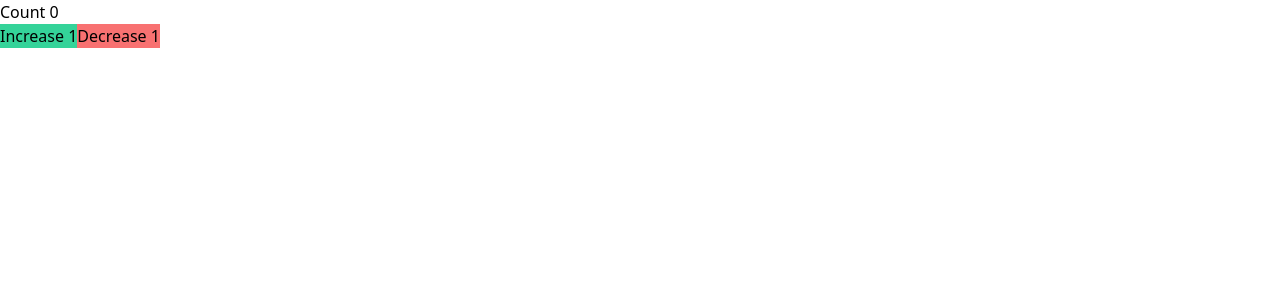
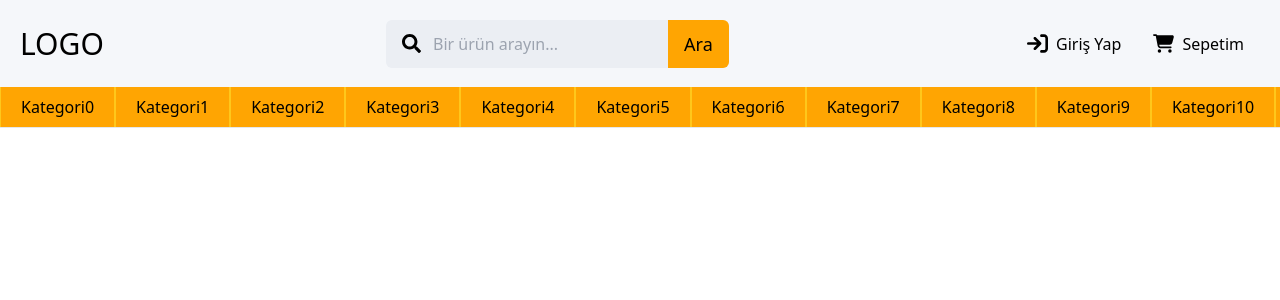
Before and after one commit to MegeKaplan/akser-shop, a React (Vite) app in the folder client/: page / in a window 1280 px wide. Shown: the top 300 px of the page. Built offline with nearby package versions, Linux system fonts and the light colour scheme.

Commit message:
feat: Header and Nav components added

```diff
--- a/client/package.json
+++ b/client/package.json
@@ -12,6 +12,7 @@
   "dependencies": {
     "react": "^18.3.1",
     "react-dom": "^18.3.1",
+    "react-icons": "^5.2.1",
     "toastify-js": "^1.12.0"
   },
   "devDependencies": {
--- a/client/src/App.tsx
+++ b/client/src/App.tsx
@@ -1,4 +1,5 @@
 import { useAppContext } from "./context/AppContext";
+import Home from "./pages/Home";
 
 function App() {
   const { count, setCount } = useAppContext();
@@ -14,13 +15,7 @@ function App() {
 
   return (
     <>
-      <h1>Count {count}</h1>
-      <button className="bg-emerald-400" onClick={() => buttonHandler(1)}>
-        Increase 1
-      </button>
-      <button className="bg-red-400" onClick={() => buttonHandler(-1)}>
-        Decrease 1
-      </button>
+      <Home />
     </>
   );
 }
--- /dev/null
+++ b/client/src/components/Header.tsx
@@ -0,0 +1,92 @@
+import React, { useState } from "react";
+import Nav from "./Nav";
+import { FaSearch } from "react-icons/fa";
+import { FaArrowRightToBracket } from "react-icons/fa6";
+import { FaCartShopping } from "react-icons/fa6";
+import { FaBars } from "react-icons/fa6";
+
+const iconSize = 21;
+
+const Header: React.FC = () => {
+  const [headerMenuState, setHeaderMenuState] = useState<boolean>(false);
+  const headerMenuToggle = () => {
+    setHeaderMenuState(!headerMenuState);
+    console.log(headerMenuState);
+  };
+
+  return (
+    <>
+      <header className="bg-secondary-50 w-full h-24 sm:h-32 grid grid-rows-4 border-b-[1px] place-items-center overflow-hidden">
+        <div className="flex flex-row items-center justify-between w-full px-5 row-span-3 h-1/2 mb-2">
+          <div className="w-auto text-2xl sm:text-3xl">LOGO</div>
+          {/* <div className="flex sm:hidden p-3">
+          <FaSearch size={iconSize} />
+        </div> */}
+          {/* <div className="hidden sm:flex items-center justify-center flex-row overflow-hidden rounded-md h-full bg-secondary-100"> */}
+          <div className="flex items-center justify-center flex-row overflow-hidden rounded-md bg-secondary-100 h-10 sm:h-12 mx-4">
+            <div className="h-full p-4 pr-2 flex items-center justify-center">
+              <FaSearch size={iconSize - 2} />
+            </div>
+            <div>
+              <input
+                type="text"
+                placeholder="Bir ürün arayın..."
+                className="w-full h-full bg-transparent p-1 outline-none"
+              />
+            </div>
+            <button className="bg-primary-500 py-3 px-4 text-lg hover:bg-primary-600">
+              Ara
+            </button>
+          </div>
+          <div className="flex items-center justify-center flex-row">
+            <a
+              href="#"
+              className="hidden sm:flex items-center justify-center flex-row m-1 sm:m-2 h-full p-2 hover:text-primary-600"
+            >
+              <FaArrowRightToBracket size={iconSize} />
+              <span className="ml-2 transition">Giriş Yap</span>
+            </a>
+            <a
+              href="#"
+              className="hidden sm:flex items-center justify-center flex-row m-1 sm:m-2 h-full p-2 hover:text-primary-600"
+            >
+              <FaCartShopping size={iconSize} />
+              <span className="ml-2 transition">Sepetim</span>
+            </a>
+          </div>
+          <div className="flex sm:hidden">
+            <FaBars
+              size={iconSize + 2}
+              onClick={() => headerMenuToggle()}
+              className="hover:text-primary-600 cursor-pointer"
+            />
+          </div>
+        </div>
+        <Nav />
+      </header>
+      <div
+        className={
+          "w-full bg-secondary-50 border-b-[1px] items-center justify-center flex-col " +
+          (headerMenuState ? "flex" : "hidden")
+        }
+      >
+        <a
+          href="#"
+          className="flex items-center justify-start flex-row p-4 hover:text-primary-600 w-10/12 border-b-[1px]"
+        >
+          <FaArrowRightToBracket size={iconSize} />
+          <span className="ml-2 transition">Giriş Yap</span>
+        </a>
+        <a
+          href="#"
+          className="flex items-center justify-start flex-row p-4 hover:text-primary-600 w-10/12"
+        >
+          <FaCartShopping size={iconSize} />
+          <span className="ml-2 transition">Sepetim</span>
+        </a>
+      </div>
+    </>
+  );
+};
+
+export default Header;
--- /dev/null
+++ b/client/src/components/Nav.tsx
@@ -0,0 +1,60 @@
+import React, { useRef } from "react";
+
+const Nav: React.FC = () => {
+  const scrollRef = useRef<HTMLDivElement>(null);
+
+  const handleScroll = (e: any) => {
+    if (scrollRef.current) {
+      scrollRef.current.scrollLeft -= (e.deltaY * 40) / 10;
+    }
+  };
+
+  return (
+    <nav
+      className="w-full flex flex-row items-center justify-start row-span-1 overflow-x-scroll select-none scroll-smooth"
+      ref={scrollRef}
+      onWheel={handleScroll}
+      style={{
+        scrollbarWidth: "none", // Firefox için scrollbar'ı gizler
+        msOverflowStyle: "none", // IE ve Edge için scrollbar'ı gizler
+      }}
+    >
+      {[
+        "",
+        "",
+        "",
+        "",
+        "",
+        "",
+        "",
+        "",
+        "",
+        "",
+        "",
+        "",
+        "",
+        "",
+        "",
+        "",
+        "",
+        "",
+        "",
+        "",
+        "",
+        "",
+        "",
+        "",
+        "",
+      ].map((item, index) => (
+        <div
+          key={index}
+          className="flex items-center justify-center bg-primary-500 px-5 py-2 pb-4 hover:bg-primary-600 cursor-pointer border-x-[1px] border-primary-400"
+        >
+          Kategori{index}
+        </div>
+      ))}
+    </nav>
+  );
+};
+
+export default Nav;
--- /dev/null
+++ b/client/src/pages/Home.tsx
@@ -0,0 +1,12 @@
+import React from "react";
+import Header from "../components/Header";
+
+const Home: React.FC = () => {
+  return (
+    <>
+      <Header />
+    </>
+  );
+};
+
+export default Home;
--- a/client/tailwind.config.js
+++ b/client/tailwind.config.js
@@ -1,8 +1,38 @@
 /** @type {import('tailwindcss').Config} */
 export default {
+  mode: "jit",
   content: ["./index.html", "./src/**/*.{js,ts,jsx,tsx}"],
   theme: {
-    extend: {},
+    extend: {
+      colors: {
+        primary: {
+          50: "#fffcea",
+          100: "#fff5c5",
+          200: "#ffeb85",
+          300: "#ffda46",
+          400: "#ffc71b",
+          500: "#ffa502",
+          600: "#e27c00",
+          700: "#bb5502",
+          800: "#984108",
+          900: "#7c360b",
+          950: "#481a00",
+        },
+        secondary: {
+          50: "#f5f7fa",
+          100: "#ebeef3",
+          200: "#d2dae5",
+          300: "#abbcce",
+          400: "#7d97b3",
+          500: "#5d7b9a",
+          600: "#4b6584",
+          700: "#3c4f68",
+          800: "#344458",
+          900: "#2f3b4b",
+          950: "#1f2632",
+        },
+      },
+    },
   },
   plugins: [],
 };
```
Also changed, not shown: 1 other file (tests, documents, lock files or other folders).
